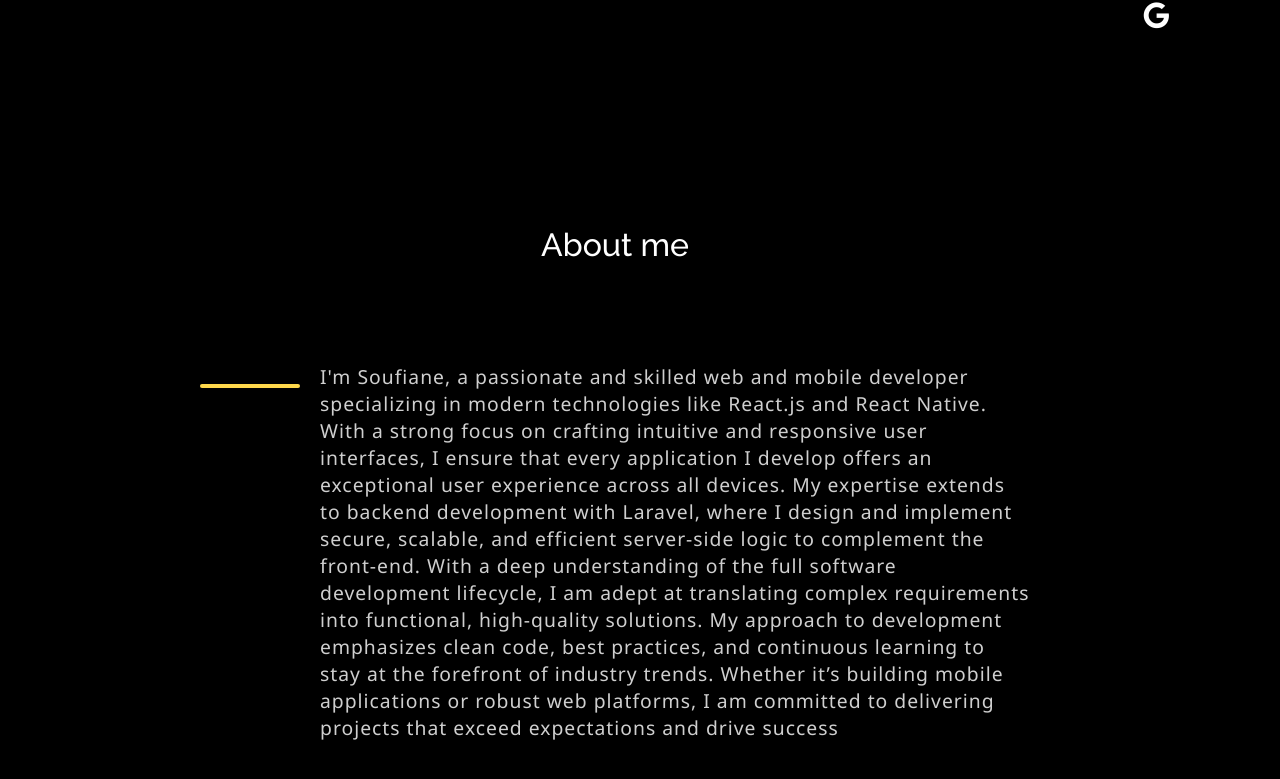
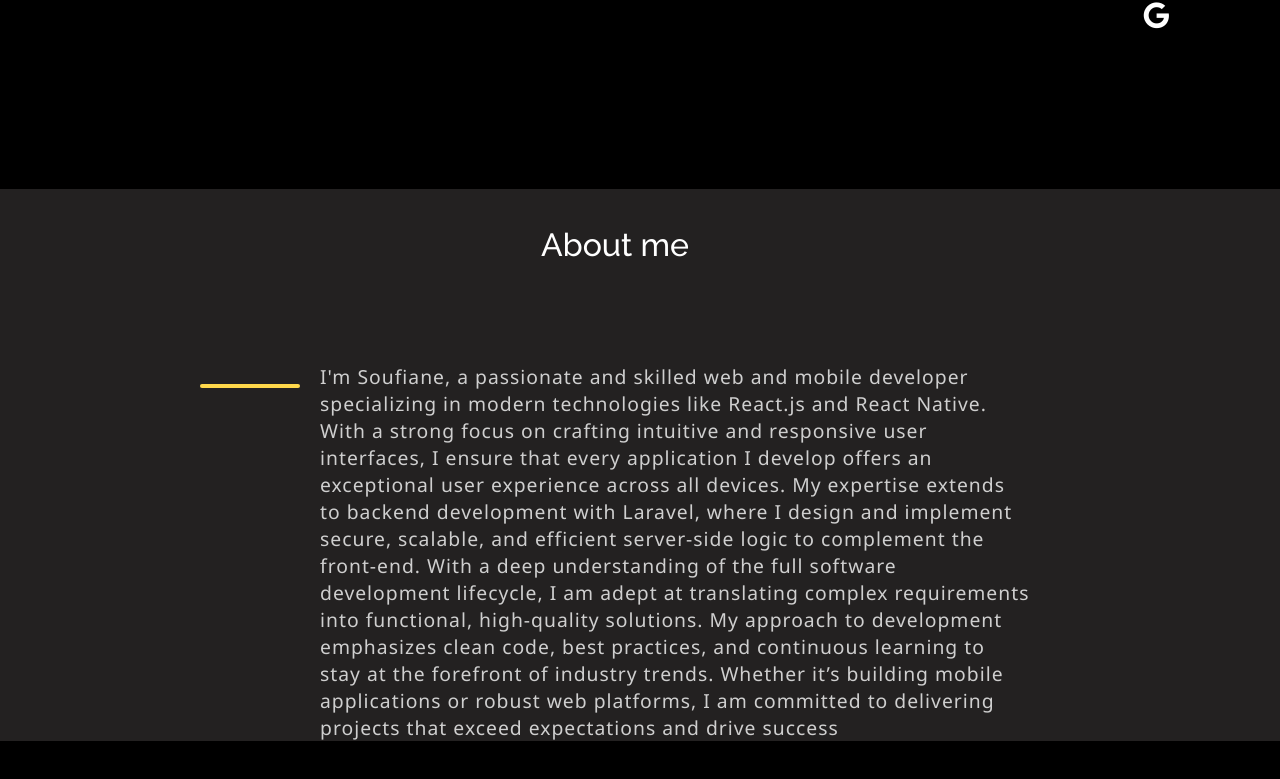
Before and after one commit to soufiane2001/soufianecv, a React (Create React App) app: page / in a window 1280 px wide. Shown: the part 467-1246 px from the top of the page. Built offline with nearby package versions, Linux system fonts and the light colour scheme.

Commit message:
Update style.css

```diff
--- a/src/about/style.css
+++ b/src/about/style.css
@@ -1,4 +1,6 @@
 .About{
+    background-color: #232121;
+
     padding-top:15px;
     padding-left: 200px;
     padding-right: 250px;
```
